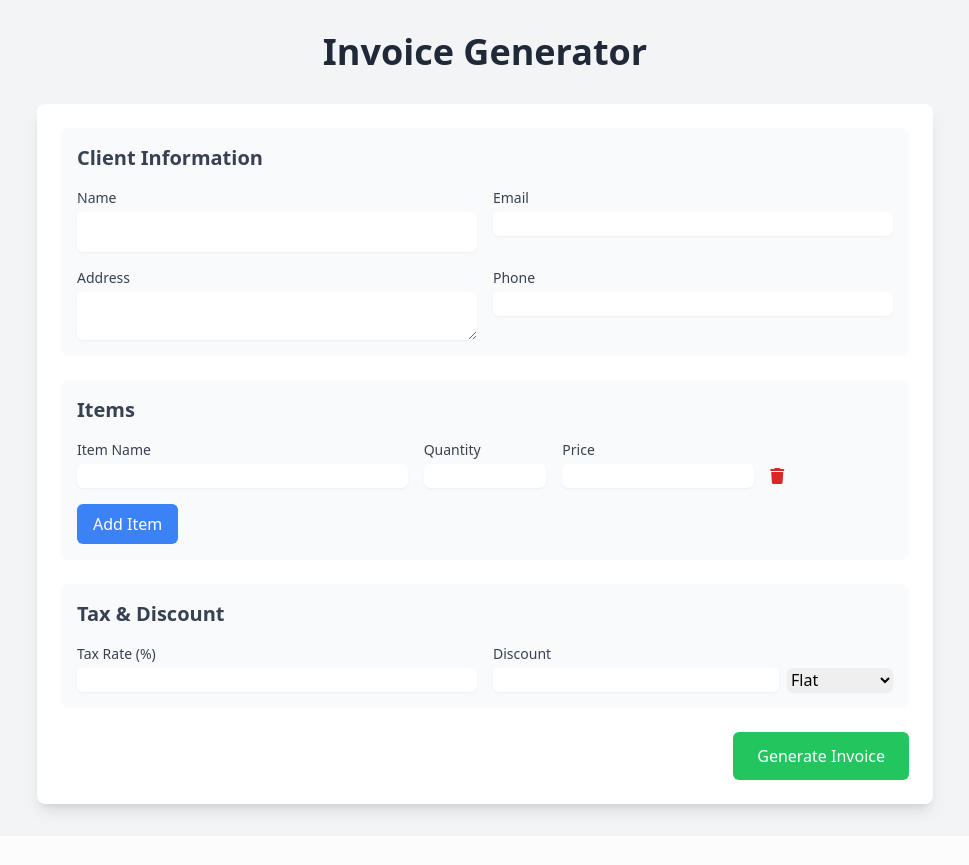
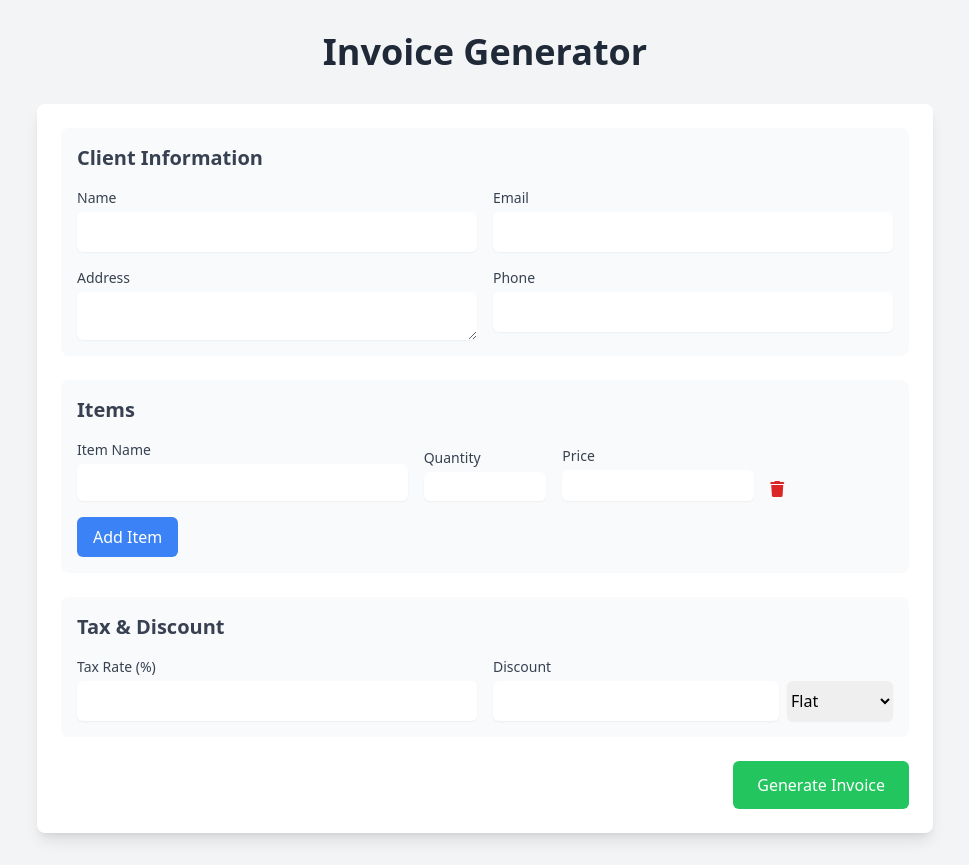
Before and after one commit to Algos-bySchizo/PDF-Invoice-Generator, a Flask app: page / in a window 1280 px wide. Shown: the whole page, without its empty margins (155-1124 px from the left). Before the commit the page ends 819 px from the top, so only its background shows below. Run offline with Flask 3, Linux system fonts and the light colour scheme; some libraries are stand-ins or nearby versions.

Commit message:
fixed some bugs

```diff
--- a/app.py
+++ b/app.py
@@ -18,7 +18,7 @@ def create_invoice():
         name=data['client']['name'],
         email=data['client']['email'],
         address=data['client']['address'],
-        phone=data['client'].get('phone')
+        contact=data['client'].get('contact')
     )
 
     # Create invoice
@@ -28,7 +28,7 @@ def create_invoice():
     for item_data in data['items']:
         item = Item(
             name=item_data['name'],
-            quantity=int(item_data['quantity']),
+            qty=int(item_data['qty']),
             price=float(item_data['price'])
         )
         invoice.add_item(item)
--- a/templates/index.html
+++ b/templates/index.html
@@ -25,7 +25,7 @@
                         <div>
                             <label class="block text-sm font-medium text-gray-700">Email</label>
                             <input type="email" name="client[email]" required
-                                class="mt-1 block w-full rounded-md border-gray-300 shadow-sm focus:border-blue-500 focus:ring-blue-500" style="padding: 2;">
+                                class="mt-1 block w-full rounded-md border-gray-300 shadow-sm focus:border-blue-500 focus:ring-blue-500" style="padding: 2%;">
                         </div>
                         <div>
                             <label class="block text-sm font-medium text-gray-700">Address</label>
@@ -35,7 +35,7 @@
                         <div>
                             <label class="block text-sm font-medium text-gray-700">Phone</label>
                             <input type="tel" name="client[phone]"
-                                class="mt-1 block w-full rounded-md border-gray-300 shadow-sm focus:border-blue-500 focus:ring-blue-500" style="padding: 2;">
+                                class="mt-1 block w-full rounded-md border-gray-300 shadow-sm focus:border-blue-500 focus:ring-blue-500" style="padding: 2%;">
                         </div>
                     </div>
                 </div>
@@ -48,17 +48,17 @@
                             <div class="col-span-5">
                                 <label class="block text-sm font-medium text-gray-700">Item Name</label>
                                 <input type="text" name="items[0][name]" required
-                                    class="mt-1 block w-full rounded-md border-gray-300 shadow-sm focus:border-blue-500 focus:ring-blue-500" style="padding: 2;">
+                                    class="mt-1 block w-full rounded-md border-gray-300 shadow-sm focus:border-blue-500 focus:ring-blue-500" style="padding: 2%;">
                             </div>
                             <div class="col-span-2">
                                 <label class="block text-sm font-medium text-gray-700">Quantity</label>
                                 <input type="number" name="items[0][quantity]" required min="1"
-                                    class="mt-1 block w-full rounded-md border-gray-300 shadow-sm focus:border-blue-500 focus:ring-blue-500" style="padding: 2;">
+                                    class="mt-1 block w-full rounded-md border-gray-300 shadow-sm focus:border-blue-500 focus:ring-blue-500" style="padding: 2%;">
                             </div>
                             <div class="col-span-3">
                                 <label class="block text-sm font-medium text-gray-700">Price</label>
                                 <input type="number" name="items[0][price]" required min="0" step="0.01"
-                                    class="mt-1 block w-full rounded-md border-gray-300 shadow-sm focus:border-blue-500 focus:ring-blue-500" style="padding: 2">
+                                    class="mt-1 block w-full rounded-md border-gray-300 shadow-sm focus:border-blue-500 focus:ring-blue-500" style="padding: 2%">
                             </div>
                             <div class="col-span-2">
                                 <button type="button" onclick="removeItem(this)" class="text-red-600 hover:text-red-800">
@@ -79,13 +79,13 @@
                         <div>
                             <label class="block text-sm font-medium text-gray-700">Tax Rate (%)</label>
                             <input type="number" name="tax_rate" min="0" max="100" step="0.1"
-                                class="mt-1 block w-full rounded-md border-gray-300 shadow-sm focus:border-blue-500 focus:ring-blue-500">
+                                class="mt-1 block w-full rounded-md border-gray-300 shadow-sm focus:border-blue-500 focus:ring-blue-500" style="padding: 2%;">
                         </div>
                         <div>
                             <label class="block text-sm font-medium text-gray-700">Discount</label>
                             <div class="flex space-x-2">
                                 <input type="number" name="discount" min="0" step="0.01"
-                                    class="mt-1 block w-full rounded-md border-gray-300 shadow-sm focus:border-blue-500 focus:ring-blue-500">
+                                    class="mt-1 block w-full rounded-md border-gray-300 shadow-sm focus:border-blue-500 focus:ring-blue-500" style="padding: 2%;">
                                 <select name="discount_type"
                                     class="mt-1 block rounded-md border-gray-300 shadow-sm focus:border-blue-500 focus:ring-blue-500">
                                     <option value="flat">Flat</option>
```
Also changed, not shown: main.py (+9 -8 lines).
